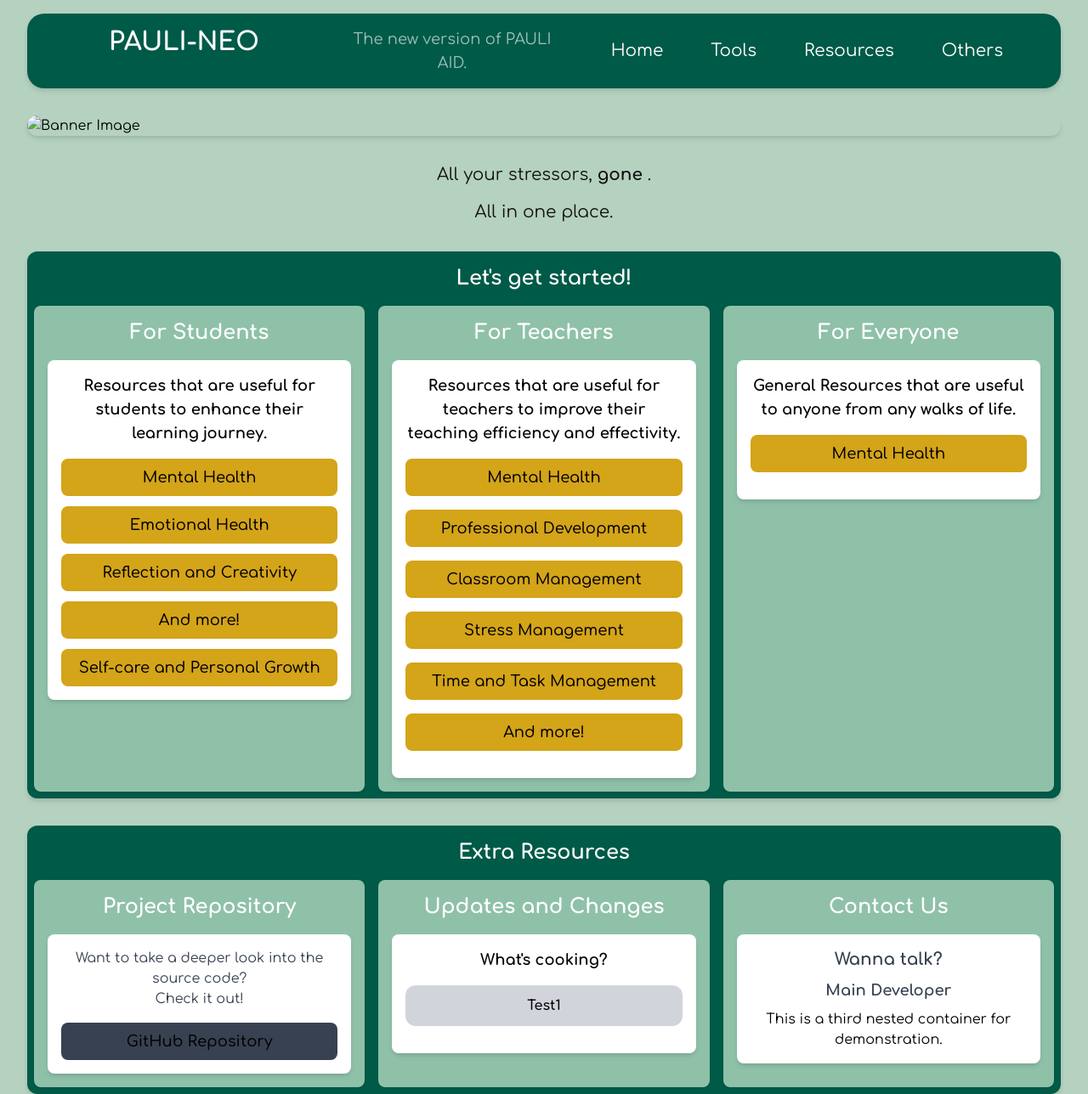
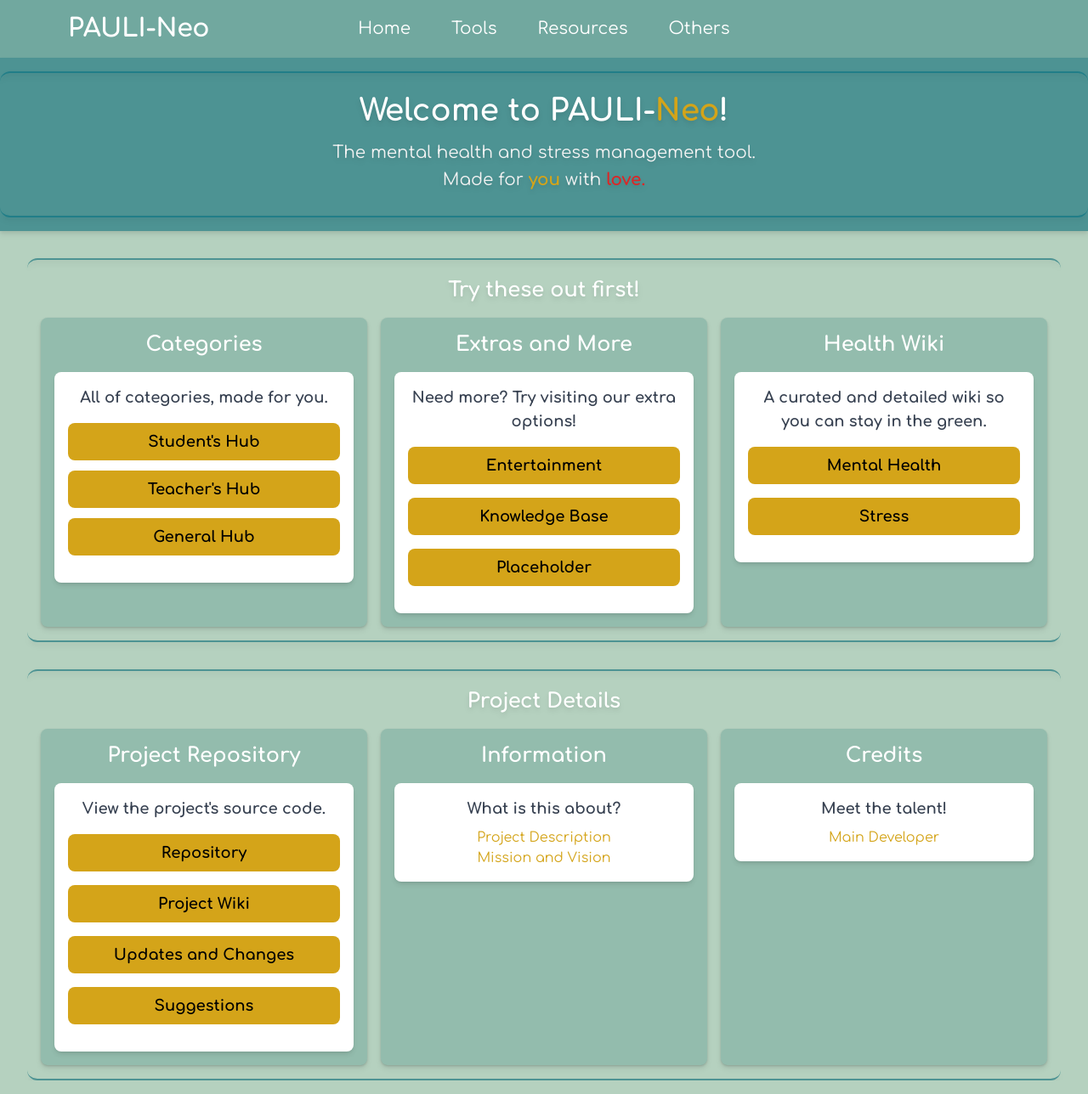
Before and after one commit to chesugotgit/pauli-neo, a website: page public/index.html in a window 1280 px wide. Shown: the whole page at 85% size. Drawn offline with Linux system fonts and the light colour scheme.

Commit message:
style: Several changes to style.

```diff
--- a/public/index.html
+++ b/public/index.html
@@ -7,120 +7,95 @@
     <link rel="stylesheet" href="../public/output.css" />
   </head>
 
-  <body class="bg-bgPrimary font-comfortaa">
+  <body class="bg-bgMatching1 font-comfortaa">
+
     <!-- Navigation Bar -->
-    <nav
-      class="mx-auto mt-4 flex w-[95%] flex-col justify-center rounded-[20px] bg-bgSecondary overflow-hidden p-4 text-center text-white drop-shadow-md sm:flex-row">
-      <h2 class="ml-20 w-full text-left text-3xl font-bold">PAULI-NEO</h2>
-      <div class="flex w-full flex-col items-center justify-center">
-        <p class="animate-pulse-slow text-lg">The new version of PAULI AID.</p>
-      </div>
-      <div class="flex w-full flex-col items-center justify-end gap-4 px-6 sm:flex-row sm:gap-0">
-        <a
-          href="#"
-          class="mx-4 p-1 text-xl no-underline transition-transform hover:scale-105 hover:text-hoverPrimary hover:opacity-30 rounded-lg px-3 py-1">
+    <nav class="flex w-full items-center justify-between bg-bgMatching3 p-4 text-white drop-shadow-md">
+      <!-- Logo (Left) -->
+      <h2 class="ml-16 text-3xl font-bold">PAULI-Neo</h2>
+
+      <!-- Centered Navigation Links -->
+      <div class="absolute left-1/2 flex -translate-x-1/2 gap-6">
+        <a href="#" class="px-3 py-1 text-xl no-underline transition-transform hover:scale-105 hover:text-hoverPrimary hover:opacity-30">
           Home
         </a>
-        <a
-          href="#"
-          class="mx-4 p-1 text-xl no-underline transition-transform hover:scale-105 hover:text-hoverPrimary hover:opacity-30 rounded-lg px-3 py-1">
+        <a href="#" class="px-3 py-1 text-xl no-underline transition-transform hover:scale-105 hover:text-hoverPrimary hover:opacity-30">
           Tools
         </a>
-        <a
-          href="#"
-          class="mx-4 p-1 text-xl no-underline transition-transform hover:scale-105 hover:text-hoverPrimary hover:opacity-30 rounded-lg px-3 py-1">
+        <a href="#" class="px-3 py-1 text-xl no-underline transition-transform hover:scale-105 hover:text-hoverPrimary hover:opacity-30">
           Resources
         </a>
-        <a
-          href="#"
-          class="mx-4 p-1 text-xl no-underline transition-transform hover:scale-105 hover:text-hoverPrimary hover:opacity-30 rounded-lg px-3 py-1">
+        <a href="#" class="px-3 py-1 text-xl no-underline transition-transform hover:scale-105 hover:text-hoverPrimary hover:opacity-30">
           Others
         </a>
       </div>
     </nav>
 
-    <!-- Banner Image -->
-    <img
-      src=""
-      alt="Banner Image"
-      class="mx-auto mt-8 max-h-[500px] w-[95%] rounded-xl object-cover shadow-md sm:max-h-[400px] md:max-h-[350px]" />
-
-    <!-- Motto -->
-    <div class="mt-8 text-center text-xl">
-      <p class="hover-lift text-graphite">
-        All your stressors,
-        <span class="font-bold">gone</span>
-        .
-      </p>
-      <p class="hover-lift mt-4 text-graphite">All in one place.</p>
+    <!-- Hero Section -->
+    <div class="w-screen bg-bgMatching4 py-4 drop-shadow-md">
+      <div class="container mx-auto rounded-xl border-b-2 border-t-2 border-bgMatching5 p-6 text-center drop-shadow-md">
+        <div class="hover-lift">
+          <h3 class="mb-4 text-4xl font-bold text-white">
+            Welcome to PAULI-<spam class="text-gold">Neo</spam>!
+          </h3>
+          <p class="text-off-white mb-1 text-xl text-offwhite">
+            The mental health and stress management tool.
+          </p>
+          <p class="text-off-white mb-1 text-xl text-offwhite">
+            Made for <span class="font-bold text-gold">you</span> with <span class="font-bold text-red-600">love.</span>
+          </p>
+        </div>
+      </div>
     </div>
 
     <!-- Main Content -->
     <!-- Container -->
     <div
-      class="container mx-auto mt-8 max-w-[95%] rounded-xl bg-bgSecondary p-2 drop-shadow-md transition-transform hover:scale-101">
-      <h2 class="mb-4 mt-2 text-center text-2xl font-bold text-white">Let's get started!</h2>
+      class="container mx-auto mt-8 max-w-[95%] rounded-xl border-b-2 border-t-2 border-bgMatching4 p-4 text-center drop-shadow-md">
+      <h2 class="mb-4 mt-1 stroke-black stroke-1 text-center text-2xl font-bold text-white">Try these out first!</h2>
 
       <!-- Grid -->
       <div class="grid grid-cols-1 gap-4 sm:grid-cols-2 md:grid-cols-3">
         <!--- Grid Item -->
-        <div class="rounded-lg bg-paleteal p-4 text-white shadow">
-          <h2 class="text-deep-emerald mb-4 text-center text-2xl font-bold">For Students</h2>
+        <div class="rounded-lg bg-bgMatching2 p-4 text-white shadow transition-transform hover:scale-101 hover:shadow-lg">
+          <h2 class="text-deep-emerald mb-4 text-center text-2xl font-bold">Categories</h2>
           <div class="rounded-lg bg-white p-4 text-black shadow-md">
-            <h3 class="text-medium-gray hover-lift mb-2 text-center text-lg font-bold">
-              Resources that are useful for students to enhance their learning journey.
+            <h3 class="hover-lift mb-2 text-center text-lg font-bold text-mediumgray">
+              All of categories, made for you.
             </h3>
-            <div class="text-off-white mt-4 grid grid-cols-1 gap-3">
-              <button class="rounded-lg bg-gold py-2 px-4 text-lg font-medium transition-transform hover:scale-105 hover:shadow-lg">Mental Health</button>
-              <button class="rounded-lg bg-gold py-2 px-4 text-lg font-medium transition-transform hover:scale-105 hover:shadow-lg">
-                Emotional Health
-              </button>
-              <button class="rounded-lg bg-gold py-2 px-4 text-lg font-medium transition-transform hover:scale-105 hover:shadow-lg">
-                Reflection and Creativity
-              </button>
-              <button class="rounded-lg bg-gold py-2 px-4 text-lg font-medium transition-transform hover:scale-105 hover:shadow-lg">And more!</button>
-              <button class="rounded-lg bg-gold py-2 px-4 text-lg font-medium transition-transform hover:scale-105 hover:shadow-lg">
-                Self-care and Personal Growth
-              </button>
+            <div class="text-off-white mb-4 mt-4 grid grid-cols-1 gap-3">
+              <a href="categories/students.html" class="rounded-lg bg-gold px-4 py-2 text-lg font-bold transition-transform hover:scale-105 hover:shadow-lg">Student's Hub</a>
+              <a href="" class="rounded-lg bg-gold px-4 py-2 text-lg font-bold transition-transform hover:scale-105 hover:shadow-lg">Teacher's Hub</a>
+              <a href="" class="rounded-lg bg-gold px-4 py-2 text-lg font-bold transition-transform hover:scale-105 hover:shadow-lg">General Hub</a>
             </div>
           </div>
         </div>
 
         <!--- Grid Item -->
-        <div class="rounded-lg bg-paleteal p-4 text-white shadow">
-          <h2 class="text-deep-emerald mb-4 text-center text-2xl font-bold">For Teachers</h2>
+        <div class="rounded-lg bg-bgMatching2 p-4 text-white shadow transition-transform hover:scale-101 hover:shadow-lg">
+          <h2 class="text-deep-emerald mb-4 text-center text-2xl font-bold">Extras and More</h2>
           <div class="rounded-lg bg-white p-4 text-black shadow-md">
-            <h3 class="text-medium-gray hover-lift mb-2 text-center text-lg font-bold">
-              Resources that are useful for teachers to improve their teaching efficiency and effectivity.
+            <h3 class="hover-lift mb-2 text-center text-lg font-bold text-mediumgray">
+              Need more? Try visiting our extra options!
             </h3>
             <div class="text-off-white mb-4 mt-4 grid grid-cols-1 gap-4">
-              <button class="rounded-lg bg-gold py-2 px-4 text-lg font-medium transition-transform hover:scale-105 hover:shadow-lg">Mental Health</button>
-              <button class="rounded-lg bg-gold py-2 px-4 text-lg font-medium transition-transform hover:scale-105 hover:shadow-lg">
-                Professional Development
-              </button>
-              <button class="rounded-lg bg-gold py-2 px-4 text-lg font-medium transition-transform hover:scale-105 hover:shadow-lg">
-                Classroom Management
-              </button>
-              <button class="rounded-lg bg-gold py-2 px-4 text-lg font-medium transition-transform hover:scale-105 hover:shadow-lg">
-                Stress Management
-              </button>
-              <button class="rounded-lg bg-gold py-2 px-4 text-lg font-medium transition-transform hover:scale-105 hover:shadow-lg">
-                Time and Task Management
-              </button>
-              <button class="rounded-lg bg-gold py-2 px-4 text-lg font-medium transition-transform hover:scale-105 hover:shadow-lg">And more!</button>
+              <a href="" class="rounded-lg bg-gold px-4 py-2 text-lg font-bold transition-transform hover:scale-105 hover:shadow-lg">Entertainment</a>
+              <a href="" class="rounded-lg bg-gold px-4 py-2 text-lg font-bold transition-transform hover:scale-105 hover:shadow-lg">Knowledge Base</a>
+              <a href="" class="rounded-lg bg-gold px-4 py-2 text-lg font-bold transition-transform hover:scale-105 hover:shadow-lg">Placeholder</a>
             </div>
           </div>
         </div>
 
         <!--- Grid Item -->
-        <div class="rounded-lg bg-paleteal p-4 text-white shadow">
-          <h2 class="text-deep-emerald mb-4 text-center text-2xl font-bold">For Everyone</h2>
+        <div class="rounded-lg bg-bgMatching2 p-4 text-white shadow transition-transform hover:scale-101 hover:shadow-lg">
+          <h2 class="text-deep-emerald mb-4 text-center text-2xl font-bold">Health Wiki</h2>
           <div class="rounded-lg bg-white p-4 text-black shadow-md">
-            <h3 class="text-medium-gray hover-lift mb-2 text-center text-lg font-bold">
-              General Resources that are useful to anyone from any walks of life.
+            <h3 class="hover-lift mb-2 text-center text-lg font-bold text-mediumgray">
+              A curated and detailed wiki so you can stay in the green.
             </h3>
             <div class="text-off-white mb-4 mt-4 grid grid-cols-1 gap-4">
-              <button class="rounded-lg bg-gold py-2 px-4 text-lg font-medium transition-transform hover:scale-105 hover:shadow-lg">Mental Health</button>
+              <button class="rounded-lg bg-gold px-4 py-2 text-lg font-bold transition-transform hover:scale-105 hover:shadow-lg">Mental Health</button>
+              <button class="rounded-lg bg-gold px-4 py-2 text-lg font-bold transition-transform hover:scale-105 hover:shadow-lg">Stress</button>
             </div>
           </div>
         </div>
@@ -132,44 +107,56 @@
     <!-- Second Main Content -->
     <!-- Container -->
     <div
-      class="container mx-auto mt-8 max-w-[95%] rounded-xl bg-bgSecondary p-2 drop-shadow-md transition-transform hover:scale-101">
-      <h2 class="mb-4 mt-2 text-center text-2xl font-bold text-white">Extra Resources</h2>
+      class="container mx-auto mt-8 max-w-[95%] rounded-xl border-b-2 border-t-2 border-bgMatching4 p-4 text-center drop-shadow-md">
+      <h2 class="mb-4 mt-1 text-center text-2xl font-bold text-white">Project Details</h2>
 
       <!-- Grid -->
       <div class="grid grid-cols-1 gap-4 sm:grid-cols-2 md:grid-cols-3">
         <!--- Grid Item -->
-        <div class="rounded-lg bg-paleteal p-4 text-white shadow">
+        <div class="rounded-lg bg-bgMatching2 p-4 text-white shadow transition-transform hover:scale-101 hover:shadow-lg">
           <h2 class="text-deep-emerald mb-4 text-center text-2xl font-bold">Project Repository</h2>
           <div class="rounded-lg bg-white p-4 text-black shadow-md">
-            <p class="text-center text-mediumgray">Want to take a deeper look into the source code?</p>
-            <p class="text-center text-mediumgray">Check it out!</p>
-            <div class="mt-4 grid grid-cols-1 gap-4">
-              <button class="rounded-lg bg-gray-700 py-2 px-4 text-lg font-medium transition-transform hover:scale-105 hover:shadow-lg">GitHub Repository</button>
+            <h3 class="hover-lift mb-2 text-center text-lg font-bold text-mediumgray">
+              View the project's source code.
+            </h3>
+            <div class="text-off-white mb-4 mt-4 grid grid-cols-1 gap-4">
+              <a href="" class="rounded-lg bg-gold px-4 py-2 text-lg font-bold transition-transform hover:scale-105 hover:shadow-lg">Repository</a>
+              <a href="" class="rounded-lg bg-gold px-4 py-2 text-lg font-bold transition-transform hover:scale-105 hover:shadow-lg">Project Wiki</a>
+              <a href="" class="rounded-lg bg-gold px-4 py-2 text-lg font-bold transition-transform hover:scale-105 hover:shadow-lg">Updates and Changes</a>
+              <a href="" class="rounded-lg bg-gold px-4 py-2 text-lg font-bold transition-transform hover:scale-105 hover:shadow-lg">Suggestions</a>
             </div>
           </div>
         </div>
 
         <!--- Grid Item -->
-        <div class="rounded-lg bg-paleteal p-4 text-white shadow">
-          <h2 class="text-deep-emerald mb-4 text-center text-2xl font-bold">Updates and Changes</h2>
+        <div class="rounded-lg bg-bgMatching2 p-4 text-white shadow transition-transform hover:scale-101 hover:shadow-lg">
+          <h2 class="text-deep-emerald mb-4 text-center text-2xl font-bold">Information</h2>
           <div class="rounded-lg bg-white p-4 text-black shadow-md">
-            <h3 class="text-medium-gray mb-2 text-center text-lg font-bold">What's cooking?</h3>
-            <div class="mb-4 mt-4 grid grid-cols-1 gap-4">
-              <button class="rounded-xl bg-gray-300 p-3 font-semibold text-black">Test1</button>
-            </div>
+            <h3 class="hover-lift mb-2 text-center text-lg font-bold text-mediumgray">
+              What is this about?
+            </h3>
+            <h2 class="text-gold">
+              Project Description
+            </h2>
+            <h2 class="text-gold">
+              Mission and Vision
+            </h2>
           </div>
         </div>
 
         <!--- Grid Item -->
-        <div class="rounded-lg bg-paleteal p-4 text-white shadow">
-          <h2 class="text-deep-emerald mb-4 text-center text-2xl font-bold">Contact Us</h2>
+        <div class="rounded-lg bg-bgMatching2 p-4 text-white shadow transition-transform hover:scale-101 hover:shadow-lg">
+          <h2 class="text-deep-emerald mb-4 text-center text-2xl font-bold">Credits</h2>
           <div class="rounded-lg bg-white p-4 text-black shadow-md">
-            <h3 class="text-mediumgray mb-2 text-center text-xl font-bold">Wanna talk?</h3>
-            <h3 class="text-mediumgray mb-2 text-center text-lg font-bold">Main Developer</h3>
-            <p class="text-center">This is a third nested container for demonstration.</p>
+            <h3 class="hover-lift mb-2 text-center text-lg font-bold text-mediumgray">
+              Meet the talent!
+            </h3>
+            <h2 class="text-gold">
+              Main Developer
+            </h2>
           </div>
         </div>
-      </div>
+
     </div>
   </body>
 </html>
```
Also changed, not shown: public/output.css.
